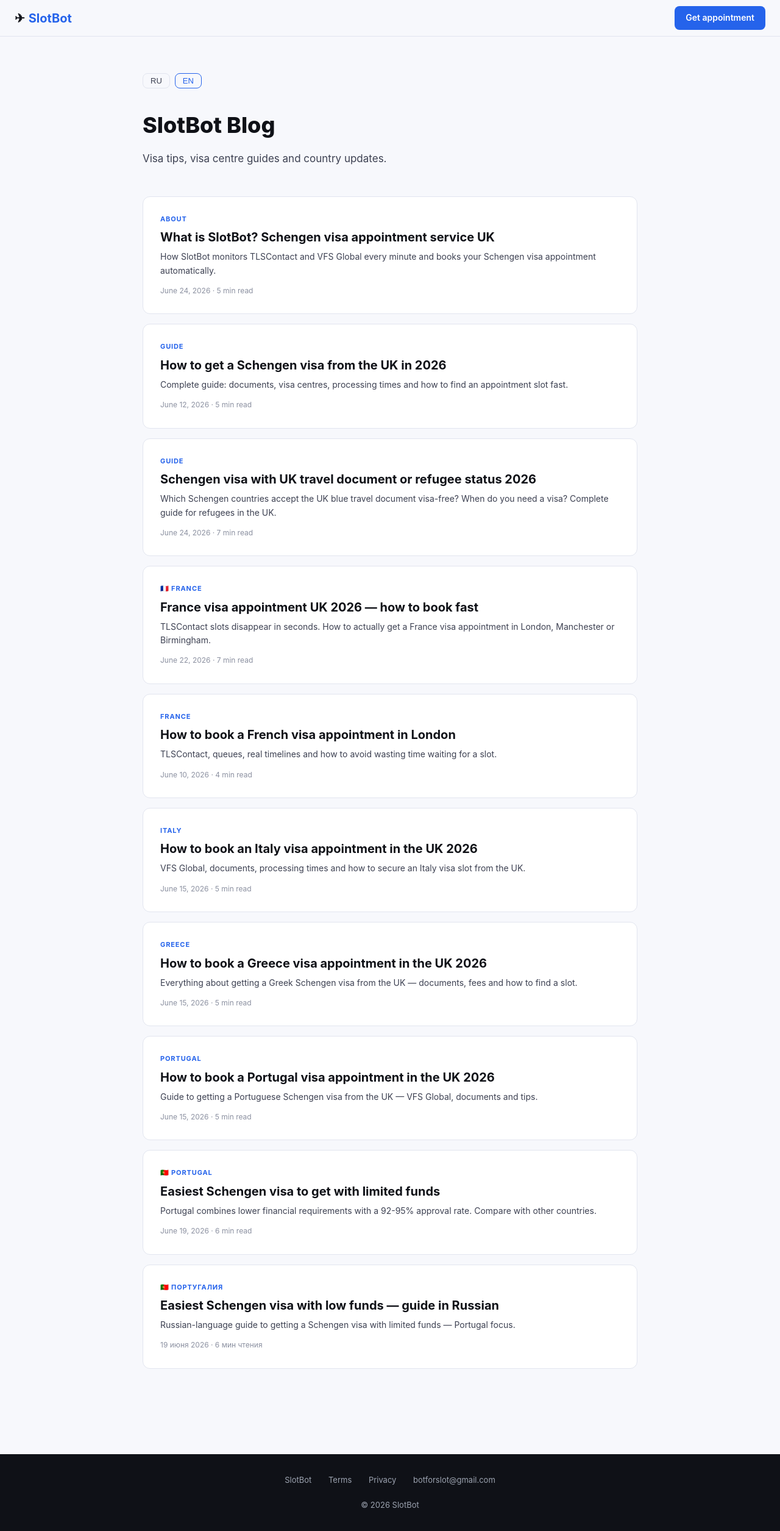
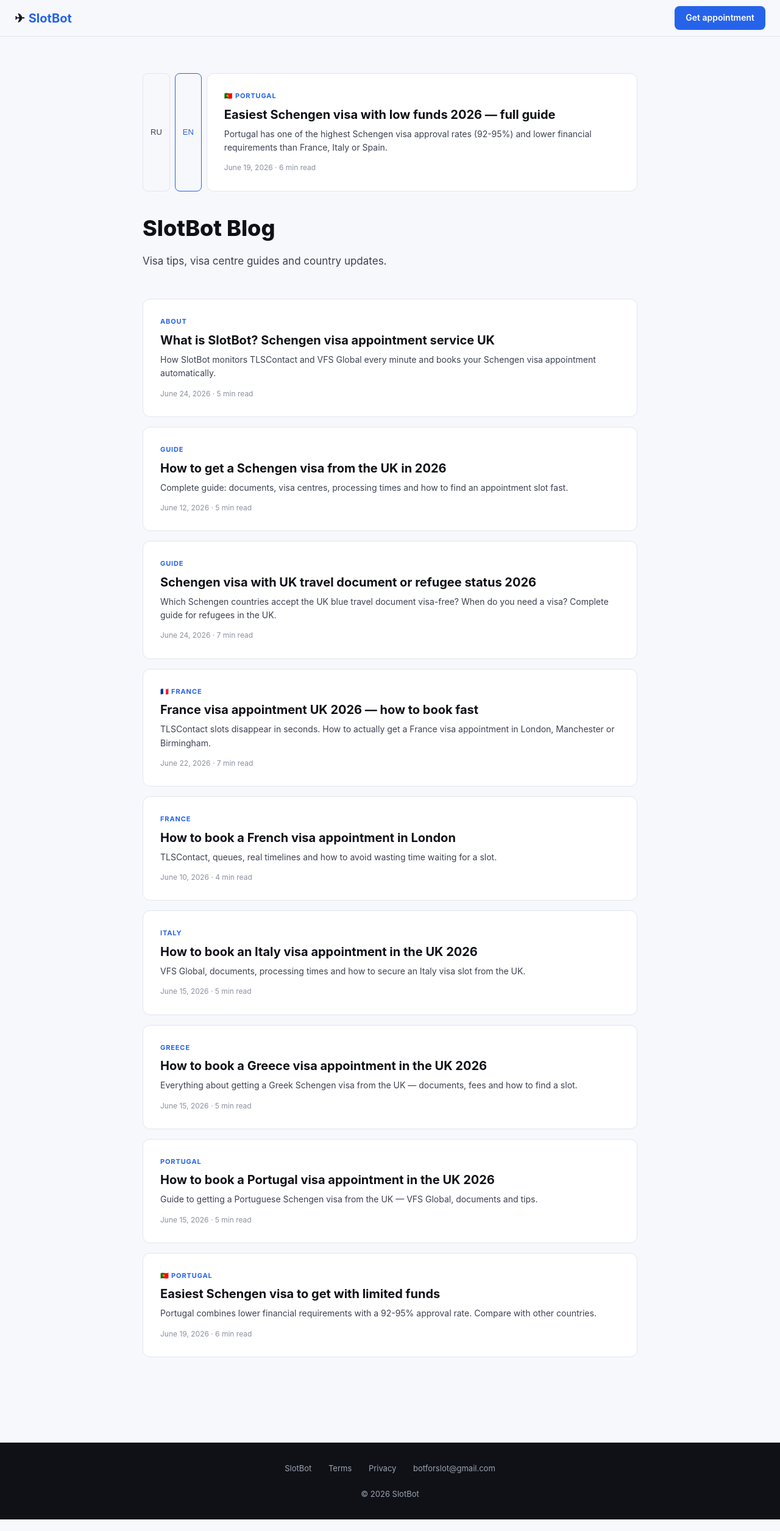
Before and after one commit to Igor120600/slotbot-site, a plain HTML site: page blog.html in a window 1280 px wide. Shown: the whole page at 61% size. Drawn offline with Linux system fonts and the light colour scheme.

Commit message:
Update blog.html

```diff
--- a/blog.html
+++ b/blog.html
@@ -29,6 +29,7 @@
     .lang-btn{background:none;border:1px solid var(--border);border-radius:8px;padding:4px 12px;font-size:13px;cursor:pointer;color:var(--ink2)}
     .lang-btn.active{border-color:var(--accent);color:var(--accent)}
     html[lang="en"] [data-ru]{display:none!important}
+    html[lang="en"] a[data-ru]{display:none!important}
     html[lang="ru"] [data-en]{display:none!important}
     footer{background:var(--ink);color:#9ca3b0;padding:32px 24px;text-align:center;font-size:13px;margin-top:80px}
     footer a{color:#9ca3b0;text-decoration:none;margin:0 12px}
@@ -45,6 +46,15 @@
   <div class="lang-row">
     <button class="lang-btn active" id="btn-ru" onclick="setLang('ru')">RU</button>
     <button class="lang-btn" id="btn-en" onclick="setLang('en')">EN</button>
+    <a href="blog/legkaya-shengen-viza-malo-deneg.html" class="post-card">
+      <div class="post-tag">🇵🇹 Portugal</div>
+      <div class="post-title" data-en>Easiest Schengen visa with low funds 2026 — full guide</div>
+      <div class="post-title" data-ru>Легкая шенгенская виза при небольшом доходе 2026</div>
+      <div class="post-excerpt" data-en>Portugal has one of the highest Schengen visa approval rates (92-95%) and lower financial requirements than France, Italy or Spain.</div>
+      <div class="post-excerpt" data-ru>Португалия имеет один из самых высоких процентов одобрения виз (92-95%) и невысокие финансовые требования.</div>
+      <div class="post-meta">June 19, 2026 · 6 min read</div>
+    </a>
+
   </div>
 
   <h1 data-ru>Блог SlotBot</h1>
@@ -136,14 +146,6 @@
       <div class="post-meta">June 19, 2026 · 6 min read</div>
     </a>
 
-    <a href="blog/legkaya-shengen-viza-malo-deneg.html" class="post-card">
-      <div class="post-tag">🇵🇹 Португалия</div>
-      <div class="post-title" data-ru>В какую страну легче получить шенгенскую визу при небольшом доходе</div>
-      <div class="post-title" data-en>Easiest Schengen visa with low funds — guide in Russian</div>
-      <div class="post-excerpt" data-ru>Португалия сочетает невысокие требования к финансам с одобрением 92-95%. Полное руководство на русском.</div>
-      <div class="post-excerpt" data-en>Russian-language guide to getting a Schengen visa with limited funds — Portugal focus.</div>
-      <div class="post-meta">19 июня 2026 · 6 мин чтения</div>
-    </a>
 
   </div>
 </div>
```
